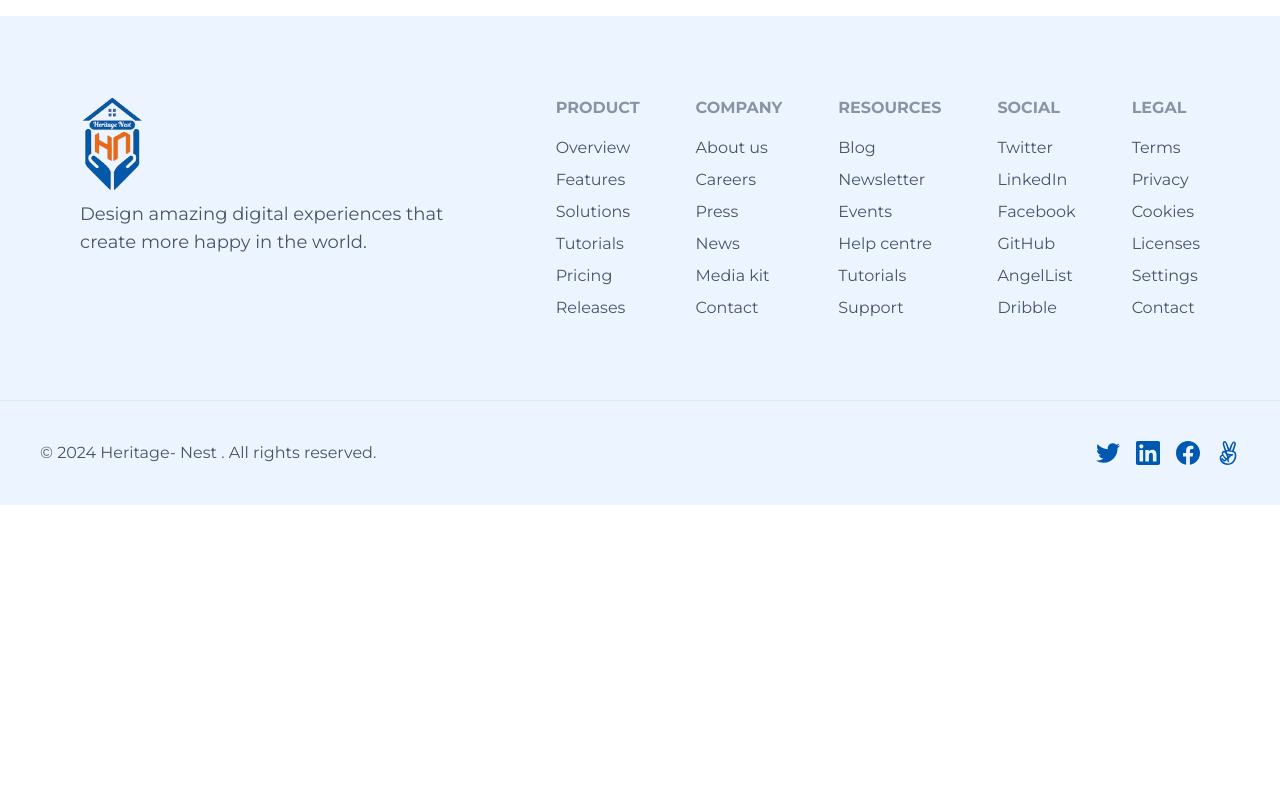
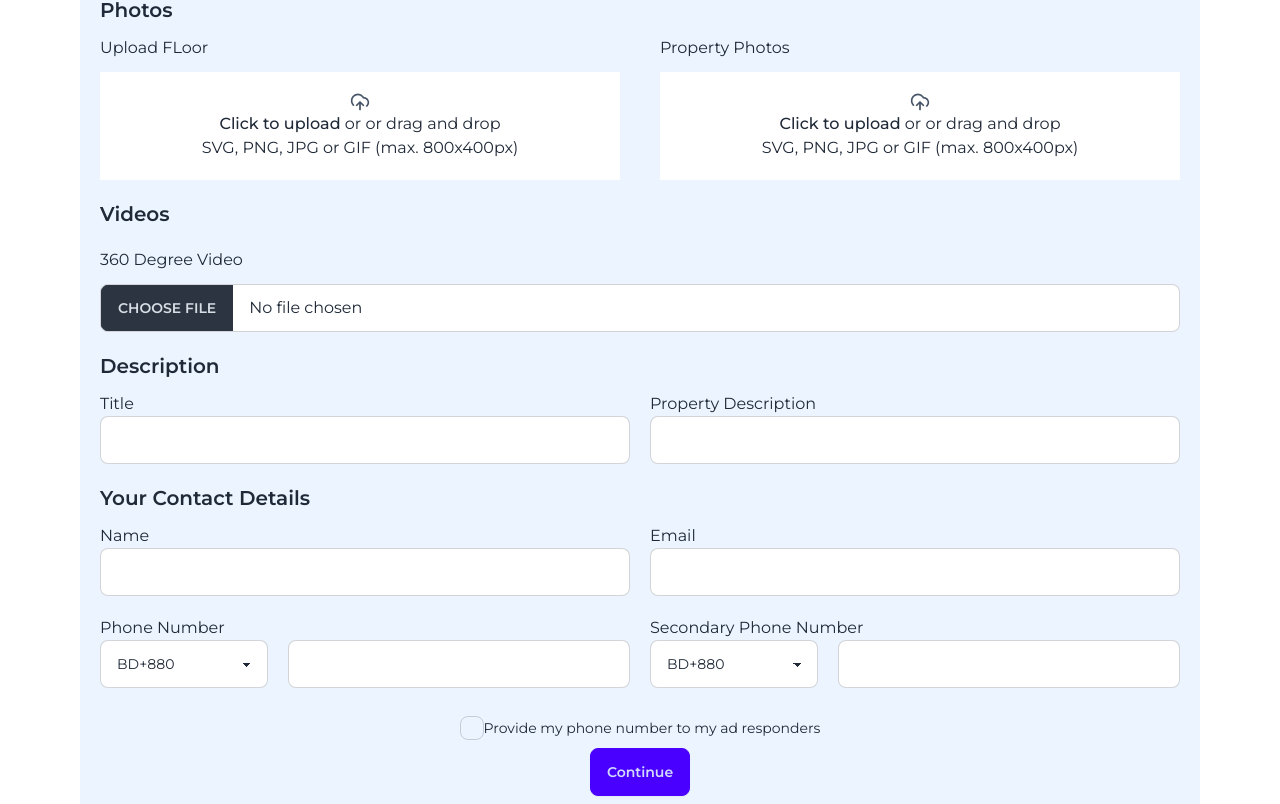
Before and after one commit to rabby159/heritage-nest, a React (Create React App) app: page /seller in a window 1280 px wide. Shown: the part 1716-2520 px from the top of the page. Before the commit the page ends 2221 px from the top, so only its background shows below. Built offline with nearby package versions, Linux system fonts and the light colour scheme; no server answers; sample sign-in values are in the browser's storage.

Commit message:
saller page complete design

```diff
--- a/package.json
+++ b/package.json
@@ -15,7 +15,6 @@
     "@testing-library/user-event": "^13.5.0",
     "daisyui": "^4.11.1",
     "firebase": "^10.12.2",
-    "firebase-admin": "^12.1.1",
     "google-map-react": "^2.2.1",
     "react": "^18.3.1",
     "react-dom": "^18.3.1",
--- a/src/Pages/Seller/Seller.jsx
+++ b/src/Pages/Seller/Seller.jsx
@@ -1,4 +1,7 @@
+/* eslint-disable jsx-a11y/anchor-is-valid */
+
 import React from "react";
+import uploadFloor from "../../assets/upload-cloud-01.jpg";
 
 const Seller = () => {
   return (
@@ -376,6 +379,140 @@ const Seller = () => {
           </div>
         </div>
       </div>
+
+      <div className="bg-[#ECF5FF] p-5 rounded-md mt-10">
+        <h3 className="text-xl font-semibold mb-3">Photos</h3>
+        <div className="grid grid-cols-1 md:grid-cols-2 gap-10">
+          <div>
+            <p className="mb-3">Upload FLoor</p>
+            <div className="bg-white p-5 text-center">
+              <div className="flex justify-center">
+                <img src={uploadFloor} alt="" />
+              </div>
+              <p>
+                <a className="font-medium">Click to upload</a> or or drag and
+                drop
+              </p>
+              <p>SVG, PNG, JPG or GIF (max. 800x400px)</p>
+            </div>
+          </div>
+          <div>
+            <p className="mb-3">Property Photos</p>
+            <div className="bg-white p-5 text-center">
+              <div className="flex justify-center">
+                <img src={uploadFloor} alt="" />
+              </div>
+
+              <p>
+                <a className="font-medium">Click to upload</a> or or drag and
+                drop
+              </p>
+              <p>SVG, PNG, JPG or GIF (max. 800x400px)</p>
+            </div>
+          </div>
+        </div>
+
+        <div>
+          <h3 className="text-xl font-semibold mt-5 mb-5">Videos</h3>
+          <p className="mb-3">360 Degree Video</p>
+          <input
+            type="file"
+            className="file-input file-input-bordered w-full"
+          />
+        </div>
+
+        <div className="my-5">
+          <h3 className="text-xl font-semibold mb-3">Description</h3>
+          <div className="grid grid-cols-1 md:grid-cols-2 gap-5">
+            <div>
+              <p>Title</p>
+              <input
+                type="text"
+                placeholder=""
+                className="input input-bordered w-full"
+              />
+            </div>
+            <div>
+              <p>Property Description</p>
+              <input
+                type="text"
+                placeholder=""
+                className="input input-bordered w-full"
+              />
+            </div>
+          </div>
+        </div>
+
+        <div className="my-5">
+          <h3 className="text-xl font-semibold mb-3">Your Contact Details</h3>
+          <div className="grid grid-cols-1 md:grid-cols-2 gap-5">
+            <div>
+              <p>Name</p>
+              <input
+                type="text"
+                placeholder=""
+                className="input input-bordered w-full"
+              />
+            </div>
+            <div>
+              <p>Email</p>
+              <input
+                type="email"
+                placeholder=""
+                className="input input-bordered w-full"
+              />
+            </div>
+            <div>
+              <p>Phone Number</p>
+              <div className="flex gap-5">
+                <select className="select select-bordered">
+                  <option disabled selected>
+                    BD+880
+                  </option>
+                  <option>Normal Apple</option>
+                  <option>Normal Orange</option>
+                  <option>Normal Tomato</option>
+                </select>
+                <input
+                  type="email"
+                  placeholder=""
+                  className="input input-bordered w-full"
+                />
+              </div>
+            </div>
+            <div>
+              <p>Secondary Phone Number</p>
+              <div className="flex gap-5">
+                <select className="select select-bordered">
+                  <option disabled selected>
+                    BD+880
+                  </option>
+                  <option>Normal Apple</option>
+                  <option>Normal Orange</option>
+                  <option>Normal Tomato</option>
+                </select>
+                <input
+                  type="email"
+                  placeholder=""
+                  className="input input-bordered w-full"
+                />
+              </div>
+            </div>
+          </div>
+        </div>
+
+        <div className="form-control flex items-center">
+          <label className="label cursor-pointer">
+            <input type="checkbox" className="checkbox" />
+            <span className="label-text">
+              Provide my phone number to my ad responders
+            </span>
+          </label>
+        </div>
+        <div className="flex justify-center">
+        <button className="btn btn-primary">Continue</button>
+        </div>
+      </div>
     </div>
   );
 };
```
Also changed, not shown: src/assets/upload-cloud-01.jpg (added), 1 other file (tests, documents, lock files or other folders).
